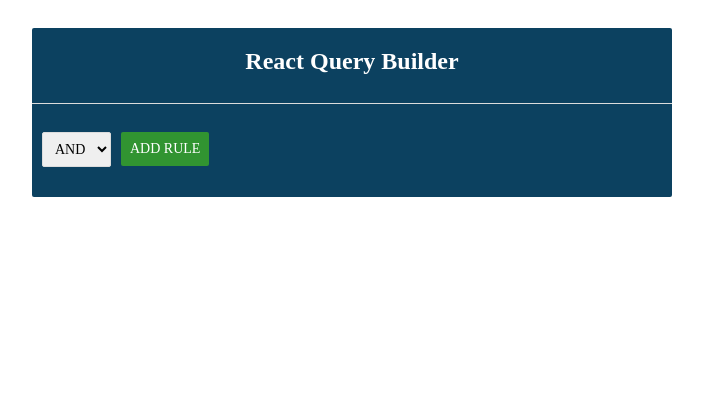
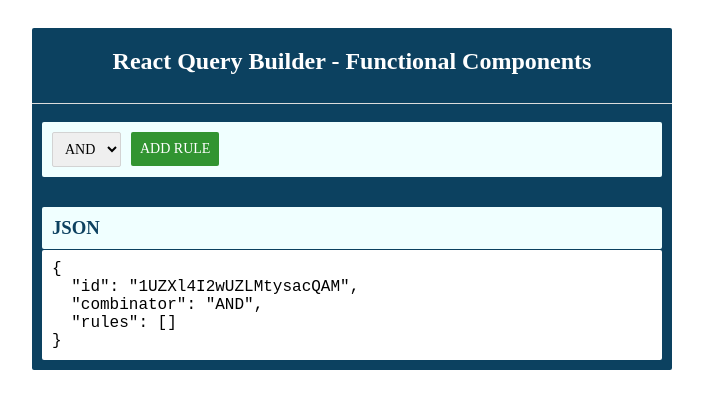
Before and after one commit to APIYOJENNIFER/react-functional-query-builder, a React app: page / in a window 1280 px wide. Shown: the top 408 px of the page, without its empty margins (288-991 px from the left). Built offline with nearby package versions, Linux system fonts and the light colour scheme.

Commit message:
Output query result in JSON format

```diff
--- a/src/App.css
+++ b/src/App.css
@@ -24,12 +24,15 @@
   display: flex;
   align-items: center;
   margin-top: 10px;
+  background-color: azure;
+  margin: 10px 10px 1px 10px;
+  border-radius: 2px;
 }
 
 .logical-select {
   margin: 10px;
   padding: 8px;
-  border: 1px solid gainsboro;
+  border: 1px solid lightgray;
   border-radius: 2px;
   font-size: 14px;
   font-family: 'Times New Roman', Times, serif;
@@ -45,3 +48,21 @@
   background-color: rgb(49, 148, 49);
   font-family: 'Times New Roman', Times, serif;
 }
+
+.json {
+  margin-left: 10px;
+  margin-right: 10px;
+  margin-bottom: 1px;
+  background-color: azure;
+  padding: 10px;
+  border-radius: 2px;
+  color: #0c4160;
+}
+
+.query-output {
+  background-color: white;
+  padding: 10px;
+  margin: 0px 10px 10px 10px;
+  border-radius: 2px;
+  font-size: 16px;
+}
--- a/src/Rules.css
+++ b/src/Rules.css
@@ -2,7 +2,7 @@
   margin-bottom: 10px;
   margin-top: 10px;
   padding: 8px;
-  border: 1px solid gainsboro;
+  border: 1px solid lightgray;
   border-radius: 2px;
   font-size: 16px;
   font-family: 'Times New Roman', Times, serif;
@@ -11,7 +11,7 @@
 .select-comparison-operator {
   margin: 0 10px 10px 10px;
   padding: 8px;
-  border: 1px solid gainsboro;
+  border: 1px solid lightgray;
   border-radius: 2px;
   font-size: 16px;
 }
@@ -19,7 +19,7 @@
 .input-value {
   margin-bottom: 2px;
   padding: 8px;
-  border: 1px solid gainsboro;
+  border: 1px solid lightgray;
   border-radius: 2px;
   font-size: 16px;
   font-family: 'Times New Roman', Times, serif;
@@ -55,6 +55,6 @@
 
 .rules {
   background-color: white;
-  margin: 10px;
+  margin: 0px 10px 10px 10px;
   border-radius: 2px;
 }
--- a/src/components/Query.js
+++ b/src/components/Query.js
@@ -10,6 +10,7 @@
   validateInput,
 } from '../helper';
 import Rule from './Rule';
+import QueryOutput from './QueryOutput';
 
 function Query() {
   const [queryObject, setQueryObject] = useState({
@@ -88,7 +89,7 @@
   return (
     <div className="App">
       <div className="App-heading">
-        <h2>React Query Builder</h2>
+        <h2>React Query Builder - Functional Components</h2>
       </div>
       <hr />
       <div className="App-top-section">
@@ -108,6 +109,7 @@
           onDelete={handleDelete}
         />
       </div>
+      <QueryOutput queryObject={queryObject} />
     </div>
   );
 }
--- /dev/null
+++ b/src/components/QueryOutput.js
@@ -0,0 +1,18 @@
+import React from 'react';
+import PropTypes from 'prop-types';
+
+function QueryOutput(props) {
+  const { queryObject } = props;
+
+  return (
+    <div>
+      <h3 className="json">JSON</h3>
+      <pre className="query-output">{JSON.stringify(queryObject, null, 2)}</pre>
+    </div>
+  );
+}
+QueryOutput.propTypes = {
+  queryObject: PropTypes.oneOfType([PropTypes.object]).isRequired,
+};
+
+export default QueryOutput;
```
